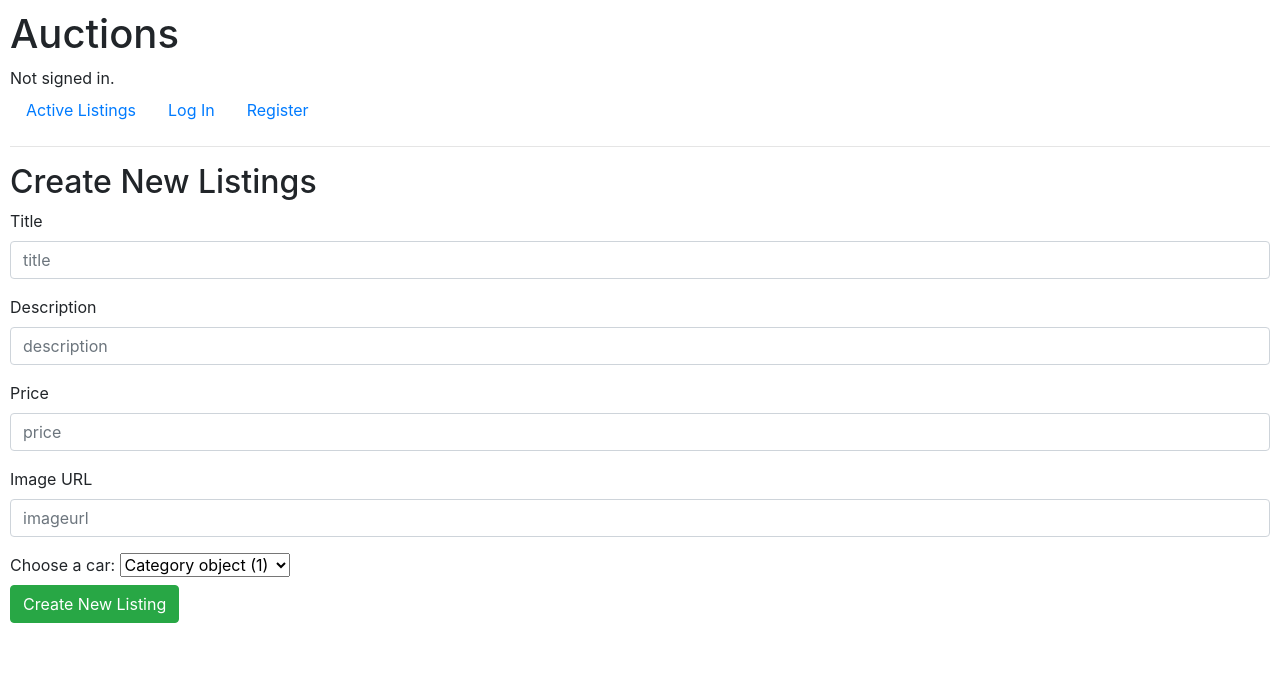
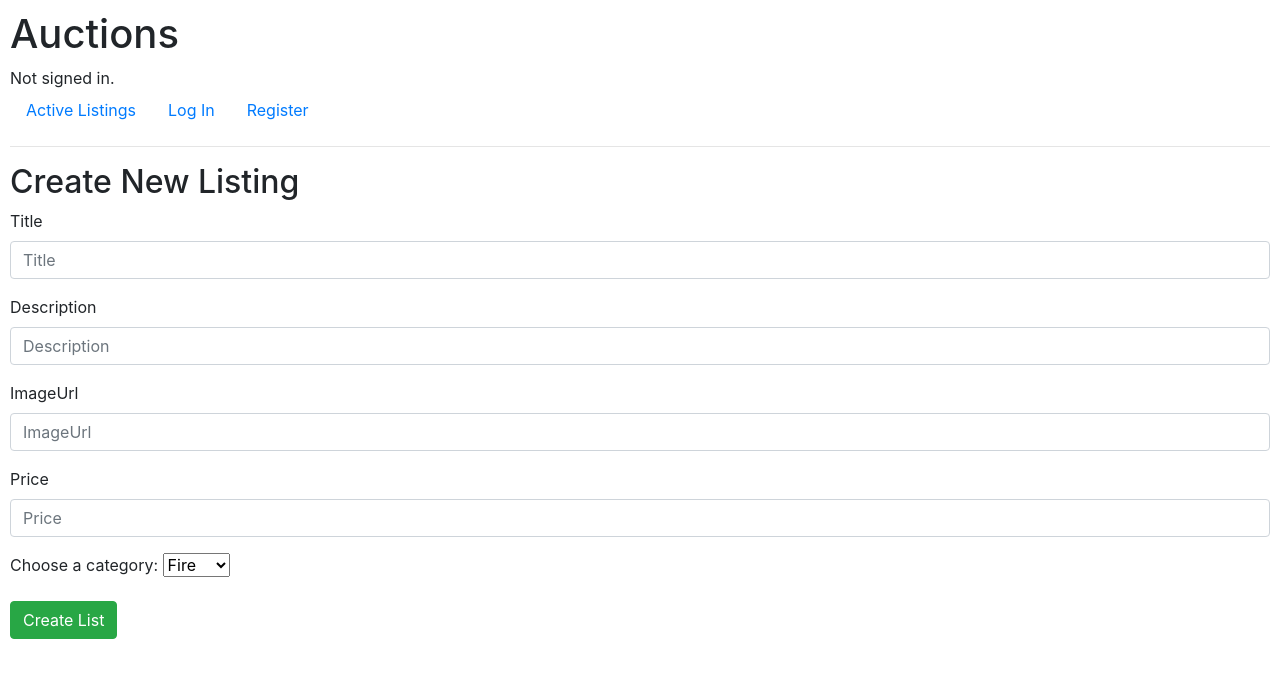
Before and after one commit to MaziarHeidari2003/cs50_database_django_problemset, a Django app: page /create in a window 1280 px wide. Shown: the top 678 px of the page. Run offline with Django 3.2, Linux system fonts and the light colour scheme; data comes from the database, SQL or seed files in the repository; both versions use the stored data as it was after the commit; some libraries are stand-ins or nearby versions.

Commit message:
shahrad is waiting for me , so who cares?

```diff
--- a/auctions/models.py
+++ b/auctions/models.py
@@ -8,10 +8,17 @@ class User(AbstractUser):
 class Category(models.Model):
   category_name = models.CharField(max_length=50)
 
+  def __str__(self):
+    return self.category_name
+
 class Listing(models.Model):
   title = models.CharField(max_length=30)
   description = models.CharField(max_length=300)
   image_url = models.CharField(max_length=3000)
   is_active = models.BooleanField(default=True)
+  price = models.FloatField()
   owner = models.ForeignKey(User, on_delete=models.CASCADE, blank=True, null=True, related_name='user')
   category = models.ForeignKey(Category, on_delete=models.CASCADE, blank=True, null=True, related_name="category" )
+
+  def __str__(self):
+    return self.title
--- a/auctions/templates/auctions/create.html
+++ b/auctions/templates/auctions/create.html
@@ -1,44 +1,48 @@
 {% extends "auctions/layout.html" %}
 
-
 {% block body %}
-    <h2>Create New Listings</h2>
+    <h2>Create New Listing</h2>
     <form action="{% url 'create' %}" method="POST">
         {% csrf_token %}
 
         <div class="form-group">
             <label for="title">Title</label>
-        <input type="text" name="title" class="form-control" id="title" placeholder="title">
+            <input type="text" name="title" class="form-control" id="title" placeholder="Title">
           </div>
 
           <div class="form-group">
             <label for="description">Description</label>
-        <input type="text" name="description" class="form-control" id="description" placeholder="description">
+            <input type="text" name="description" class="form-control" id="description" placeholder="Description">
+          </div>
+
+          <div class="form-group">
+            <label for="image_url">ImageUrl</label>
+            <input type="text" name="image_url" class="form-control" id="image_url" placeholder="ImageUrl">
           </div>
 
           <div class="form-group">
             <label for="price">Price</label>
-        <input type="text" name="price" class="form-control" id="price" placeholder="price">
+            <input type="number" name="price" class="form-control" id="price" placeholder="Price">
           </div>
 
           <div class="form-group">
-        <label for="imageurl">Image URL</label>
-        <input type="text" name="imageurl" class="form-control" id="imageurl" placeholder="imageurl">
-      </div>
-
-      <div class="form-groups">
-          <label for="category">Choose a car:</label>
-          <select name="category" id="category">
+            <label for="cars">Choose a category:</label>
+            <select name="cars" id="cars">
                 {% for cat in categories %}
                 <option value="{{cat}}">{{cat}}</option>
+
+
                 {% endfor %}
+              <option value="saab">Saab</option>
+              <option value="opel">Opel</option>
+              <option value="audi">Audi</option>
             </select>
           </div>
 
-
-      <button type="submit" class="btn btn-success">Create New Listing</button>
+          <button type="submit" class="btn btn-success">Create List</button>
 
     </form>
 
 
+
 {% endblock %}
--- a/auctions/templates/auctions/layout.html
+++ b/auctions/templates/auctions/layout.html
@@ -27,6 +27,7 @@
                 <li class="nav-item">
                     <a class="nav-link" href="{% url 'create' %}">Create Listing</a>
                 </li>
+
             {% else %}
                 <li class="nav-item">
                     <a class="nav-link" href="{% url 'login' %}">Log In</a>
--- a/auctions/urls.py
+++ b/auctions/urls.py
@@ -7,9 +7,6 @@ urlpatterns = [
     path("login", views.login_view, name="login"),
     path("logout", views.logout_view, name="logout"),
     path("register", views.register, name="register"),
-    path("create", views.create_listing, name="create"),
-    path("display_category", views.display_category, name="display_category"),
-    path("listing/<int:id>", views.listing, name="listing"),
-    path("remove_watchlist/<int:id>", views.remove_watchlist, name="remove_watchlist"),
-    path("add_watchlist/<int:id>", views.add_watchlist, name="add_watchlist")
+    path('create', views.create_listing,name='create')
+
 ]
--- a/auctions/views.py
+++ b/auctions/views.py
@@ -16,66 +16,32 @@ def index(request):
     })
 
 
-def remove_watchlist(request,id):
-    listing_data = Listing.objects.get(pk=id)
-    current_user = request.user
-    listing_data.watch_list.remove(current_user)
-    return HttpResponseRedirect(reverse("listing",args=(id, )))
-
-def add_watchlist(request,id):
-    listing_data = Listing.objects.get(pk=id)
-    current_user = request.user
-    listing_data.watch_list.add(current_user)
-    return HttpResponseRedirect(reverse("listing",args=(id, )))
-
-
-def listing(request, id):
-    listing_data = Listing.objects.get(pk=id)
-    is_listing_in_watchlist = request.user in listing_data.watch_list.all()
-    return render(request, "auctions/listing.html", {
-        "listing":listing_data,
-        "is_listing_in_watchlist": is_listing_in_watchlist
-    })
-
-def display_category(request):
-    if request.method == "POST":
-        category_from_form = request.POST['category']
-        category = Category.objects.get(category_name=category_from_form)
-        active_listings = Listing.objects.filter(is_active=True, category=category)
-    all_categories = Category.objects.all()
-    return render(request, "auctions/index.html",{
-        "listings": active_listings,
-        "categories": all_categories
-    })
-
-
 def create_listing(request):
-    if request.method == "GET":
-        all_categories = Category.objects.all()
-        return render(request,"auctions/create.html", {
-            "categories": all_categories
+    if request.method == 'GET':
+        all_category = Category.objects.all()
+        return render(request,'auctions/create.html',{
+            "categories":all_category
         })
     else:
-        title = request.POST["title"]
+        title = request.POST['title']
         description = request.POST['description']
-        imageurl = request.POST['imageurl']
+        image_url = request.POST['image_url']
         price = request.POST['price']
         category = request.POST['category']
         current_user = request.user
 
-        category_data = Category.objects.get(category_name=category)
-
         new_listing = Listing(
             title=title,
             description=description,
+            image_url=image_url,
             price=float(price),
-            category=category_data,
+            category=category,
             owner=current_user
-        )
+              )
+
         new_listing.save()
 
-        return HttpResponseRedirect(reverse('index'))
-
+        return HttpResponseRedirect(reverse(index))
 
 def login_view(request):
     if request.method == "POST":
```
Also changed, not shown: auctions/templates/auctions/index.html (+2 -27 lines), auctions/templates/auctions/listing.html (deleted, +0 -26 lines), auctions/admin.py (line endings or trailing spaces), auctions/migrations/0006_listing_price.py (added), db.sqlite3. Lines whose indentation alone changed are shown as unchanged.
